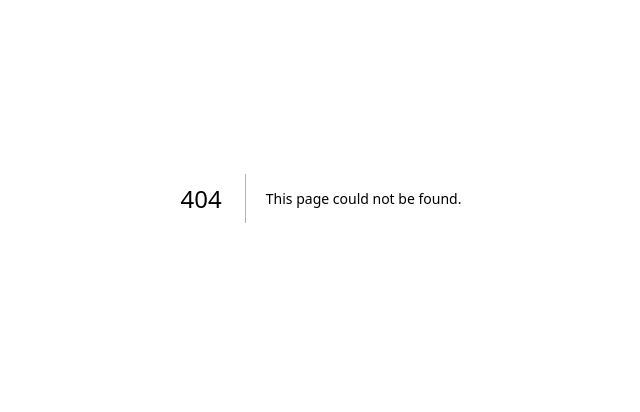
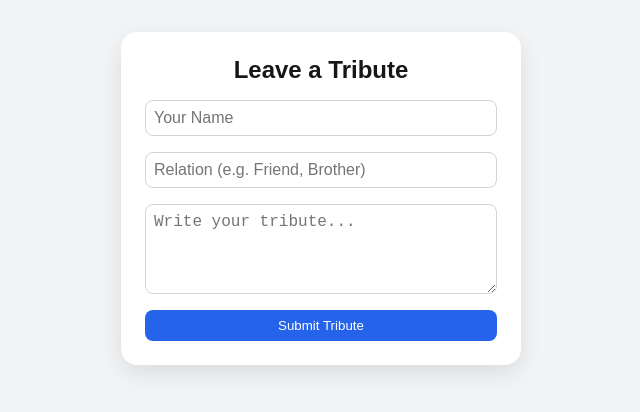
Before and after one commit to Mr-Deee/afo, a Next.js app: page /TributeForm in a window 1280 px wide. Before the commit this address had no page. Shown: the part 202-614 px from the top of the page, without its empty margins (319-959 px from the left). Built offline with nearby package versions, Linux system fonts and the light colour scheme.

Commit message:
firebase

```diff
--- a/package.json
+++ b/package.json
@@ -9,6 +9,7 @@
     "lint": "next lint"
   },
   "dependencies": {
+    "firebase": "^12.1.0",
     "framer-motion": "^12.23.12",
     "next": "15.4.6",
     "react": "19.1.0",
--- /dev/null
+++ b/src/app/TributeForm/TributeForm.module.css
@@ -0,0 +1,53 @@
+/* src/app/tributeform/TributeForm.module.css */
+
+.container {
+  display: flex;
+  align-items: center;
+  justify-content: center;
+  min-height: 100vh;
+  background: #f3f4f6; /* gray-100 */
+  padding: 1.5rem;
+}
+
+.card {
+  background: white;
+  padding: 1.5rem;
+  border-radius: 1rem;
+  box-shadow: 0 8px 24px rgba(0,0,0,0.1);
+  width: 100%;
+  max-width: 400px;
+}
+
+.title {
+  font-size: 1.5rem;
+  font-weight: bold;
+  margin-bottom: 1rem;
+  text-align: center;
+}
+
+.form {
+  display: flex;
+  flex-direction: column;
+  gap: 1rem;
+}
+
+.input, .textarea {
+  border: 1px solid #d1d5db;
+  padding: 0.5rem;
+  border-radius: 0.5rem;
+  font-size: 1rem;
+}
+
+.button {
+  padding: 0.5rem 1rem;
+  background: #2563eb; /* blue-600 */
+  color: white;
+  border: none;
+  border-radius: 0.5rem;
+  cursor: pointer;
+  transition: background 0.2s ease;
+}
+
+.button:hover {
+  background: #1d4ed8; /* blue-700 */
+}
--- /dev/null
+++ b/src/app/TributeForm/page.tsx
@@ -0,0 +1,77 @@
+"use client";
+
+import { useState } from "react";
+import { ref, push } from "firebase/database";
+import { db } from "@/firebase";
+import styles from "./TributeForm.module.css";  // 👈 import CSS module
+
+export default function TributeFormPage() {
+  const [name, setName] = useState("");
+  const [relation, setRelation] = useState("");
+  const [message, setMessage] = useState("");
+
+  const handleSubmit = async (e: React.FormEvent) => {
+    e.preventDefault();
+
+    try {
+      const tributeRef = ref(db, "tributes");
+
+      await push(tributeRef, {
+        name,
+        relation,
+        message,
+        createdAt: Date.now(),
+      });
+
+      setName("");
+      setRelation("");
+      setMessage("");
+
+      alert("Tribute submitted successfully 💐");
+    } catch (error) {
+      console.error("Error saving tribute:", error);
+      alert("Something went wrong. Please try again.");
+    }
+  };
+
+  return (
+    <main className={styles.container}>
+      <div className={styles.card}>
+        <h1 className={styles.title}>Leave a Tribute</h1>
+
+        <form onSubmit={handleSubmit} className={styles.form}>
+          <input
+            type="text"
+            placeholder="Your Name"
+            value={name}
+            onChange={(e) => setName(e.target.value)}
+            className={styles.input}
+            required
+          />
+
+          <input
+            type="text"
+            placeholder="Relation (e.g. Friend, Brother)"
+            value={relation}
+            onChange={(e) => setRelation(e.target.value)}
+            className={styles.input}
+            required
+          />
+
+          <textarea
+            placeholder="Write your tribute..."
+            value={message}
+            onChange={(e) => setMessage(e.target.value)}
+            className={styles.textarea}
+            rows={4}
+            required
+          />
+
+          <button type="submit" className={styles.button}>
+            Submit Tribute
+          </button>
+        </form>
+      </div>
+    </main>
+  );
+}
--- /dev/null
+++ b/src/firebase.ts
@@ -0,0 +1,30 @@
+// src/firebase.ts
+import { initializeApp } from "firebase/app";
+import { getAnalytics } from "firebase/analytics";
+import { getDatabase } from "firebase/database";
+
+// Your web app's Firebase configuration
+const firebaseConfig = {
+  apiKey: "AIzaSyBr8N0ZzY72y0ngGJgvFonq34CmWUDw1u8",
+  authDomain: "attendacefaceid.firebaseapp.com",
+  databaseURL: "https://attendacefaceid-default-rtdb.firebaseio.com",
+  projectId: "attendacefaceid",
+  storageBucket: "attendacefaceid.appspot.com",
+  messagingSenderId: "398296892498",
+  appId: "1:398296892498:web:9781e44efcc40d03fc0b8b",
+  measurementId: "G-43GFWPZ0Q8"
+};
+
+// Initialize Firebase only once
+const app = initializeApp(firebaseConfig);
+
+// Initialize Analytics (optional, only runs in browser)
+let analytics;
+if (typeof window !== "undefined") {
+  analytics = getAnalytics(app);
+}
+
+// Export Firebase services
+const db = getDatabase(app);
+
+export { app, db, analytics };
```
Also changed, not shown: src/app/Landing/page.tsx (+19 -1 lines), 1 other file (tests, documents, lock files or other folders).
